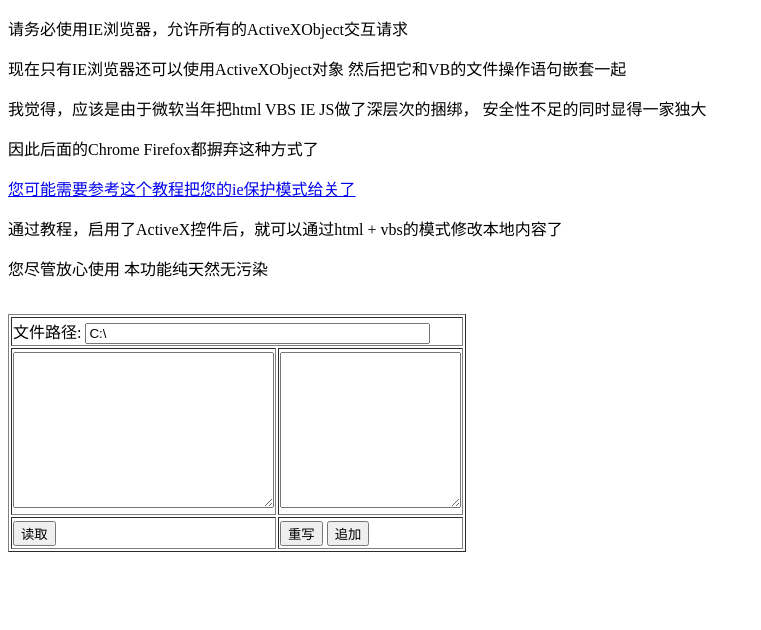
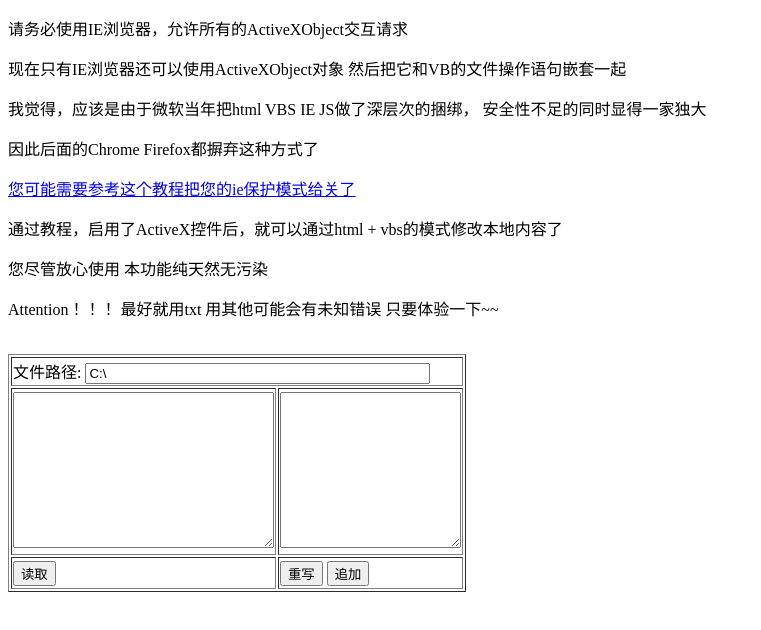
Before and after one commit to Boss-Li12/Boss-Li12.github.io, a plain HTML site: page somethingInteresting/changeYourFile.html in a window 1280 px wide. Shown: the whole page, without its empty margins (0-761 px from the left). Drawn offline with Linux system fonts and the light colour scheme.

Commit message:
add a comment

```diff
--- a/somethingInteresting/changeYourFile.html
+++ b/somethingInteresting/changeYourFile.html
@@ -12,6 +12,7 @@
     <p><a href="https://www.kafan.cn/A/7njpl2jpnp.html" target="_blank">您可能需要参考这个教程把您的ie保护模式给关了</a></p>
     <p>通过教程，启用了ActiveX控件后，就可以通过html + vbs的模式修改本地内容了</p>
     <p>您尽管放心使用 本功能纯天然无污染</p>
+    <p>Attention！！！ 最好就用txt 用其他可能会有未知错误 只要体验一下~~</p>
     </br>
     <table width="392" border="1">
         <tr>
```
